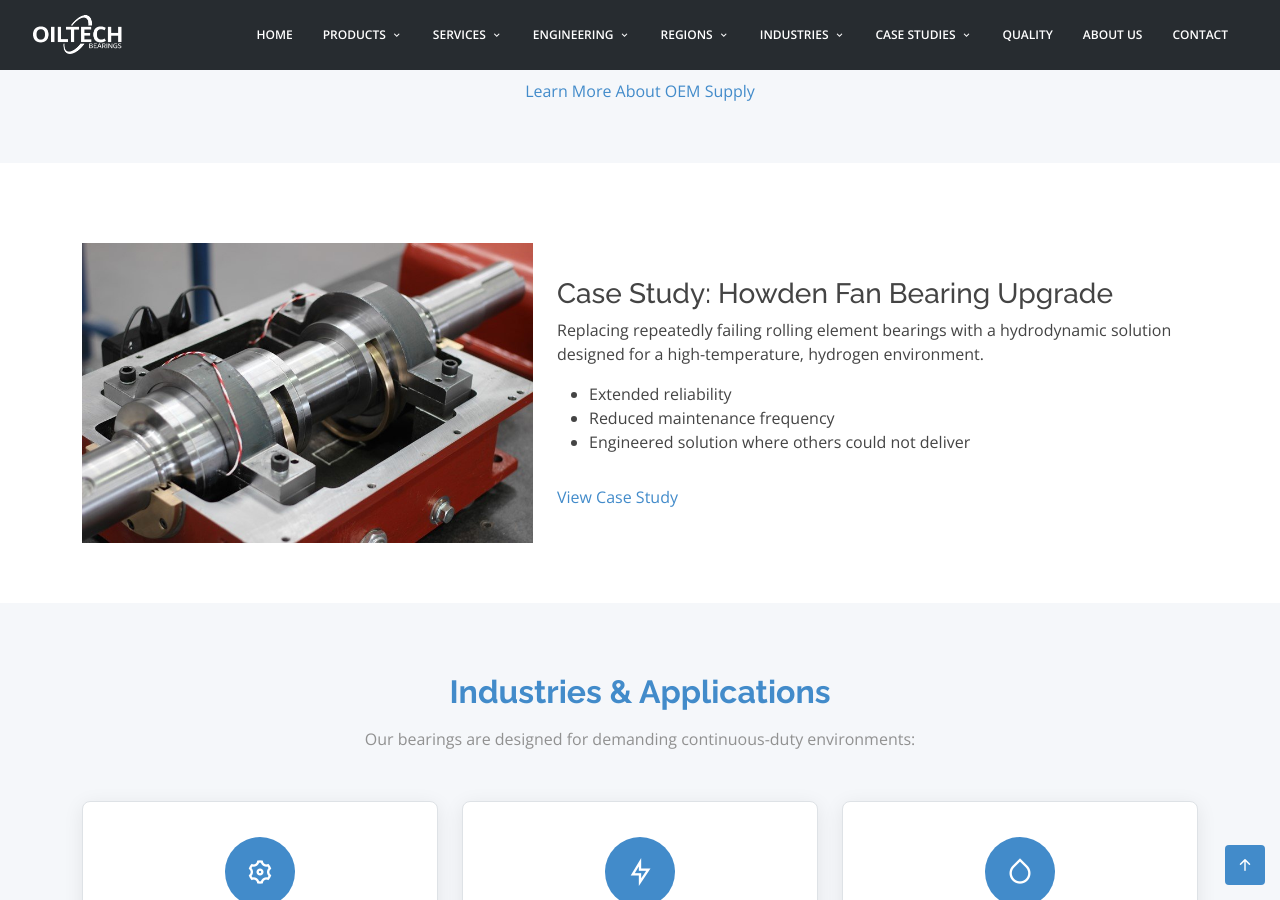
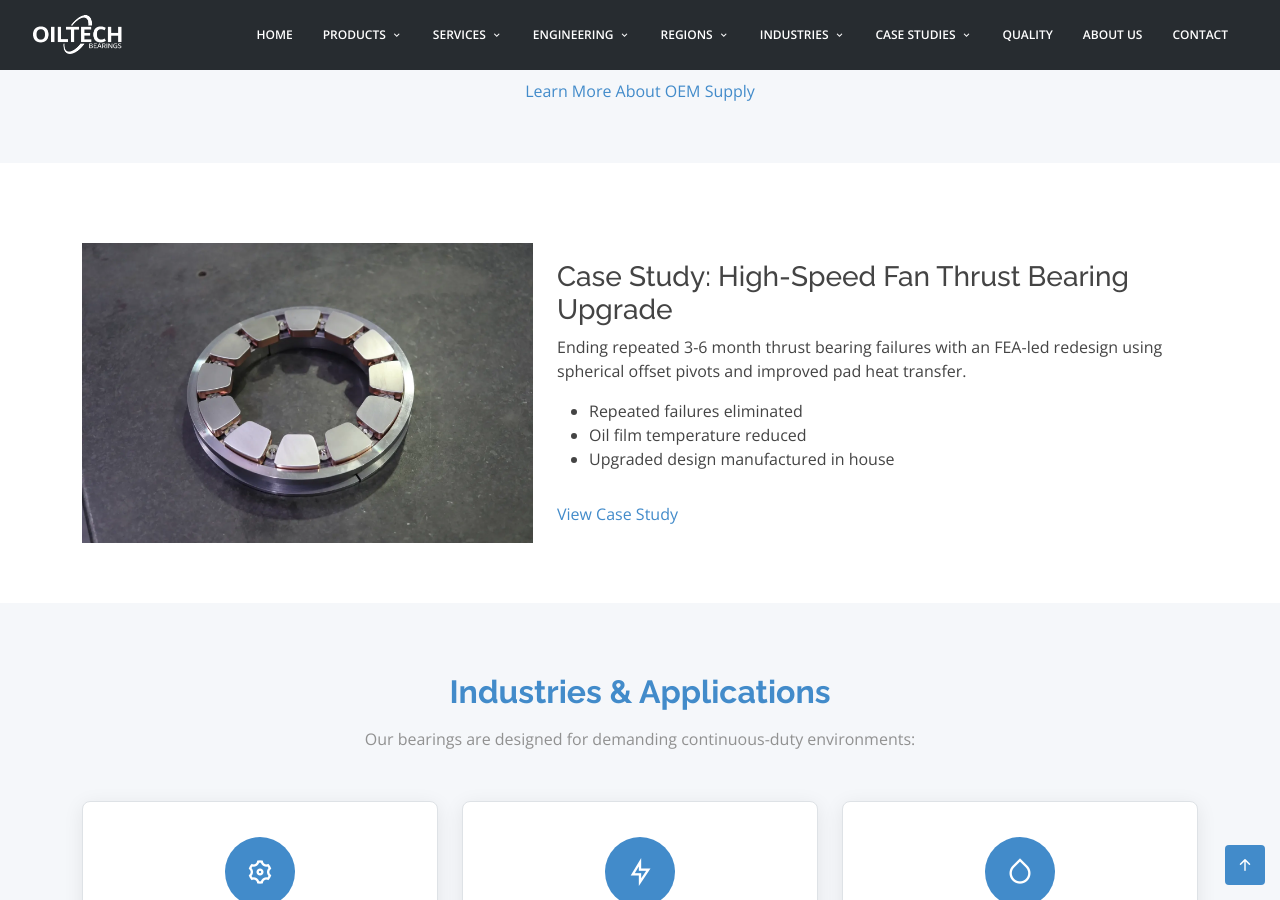
Before and after one commit to fractionerp/oiltechbrg.com, a Jekyll site: the page built from index.html, in a window 1280 px wide and 900 px high, scrolled down 2941 px. Built offline with Jekyll 4.4.1, drawn with Linux system fonts in a browser that asks for light colours.

Commit message:
feat: feature fan thrust case study on homepage

```diff
--- a/index.html
+++ b/index.html
@@ -148,17 +148,17 @@
     <div class="container">
       <div class="row align-items-center">
         <div class="col-lg-5 mb-4 mb-lg-0">
-          <img src="{{ '/assets/img/howden-bearing-asy.jpg' | relative_url }}" class="img-fluid" style="width: 100%;" alt="Howden fan hydrodynamic bearing assembly" loading="lazy">
+          <img src="{{ '/assets/img/case-studies/high-speed-fan-thrust-bearing-upgrade/new-thrust-bearing-assembly.webp' | relative_url }}" class="img-fluid" style="width: 100%;" alt="Upgraded high-speed fan thrust bearing assembly" width="1600" height="1066" loading="lazy" decoding="async">
         </div>
         <div class="col-lg-7">
-          <h3>Case Study: Howden Fan Bearing Upgrade</h3>
-          <p>Replacing repeatedly failing rolling element bearings with a hydrodynamic solution designed for a high-temperature, hydrogen environment.</p>
+          <h3>Case Study: High-Speed Fan Thrust Bearing Upgrade</h3>
+          <p>Ending repeated 3-6 month thrust bearing failures with an FEA-led redesign using spherical offset pivots and improved pad heat transfer.</p>
           <ul>
-            <li>Extended reliability</li>
-            <li>Reduced maintenance frequency</li>
-            <li>Engineered solution where others could not deliver</li>
+            <li>Repeated failures eliminated</li>
+            <li>Oil film temperature reduced</li>
+            <li>Upgraded design manufactured in house</li>
           </ul>
-          <a href="{{ '/case-studies/howden-fan-bearing-upgrade' | relative_url }}" class="cta-btn" style="margin-top: 15px; display: inline-block;">View Case Study</a>
+          <a href="{{ '/case-studies/high-speed-fan-thrust-bearing-upgrade' | relative_url }}" class="cta-btn" style="margin-top: 15px; display: inline-block;">View Case Study</a>
         </div>
       </div>
     </div>
```
